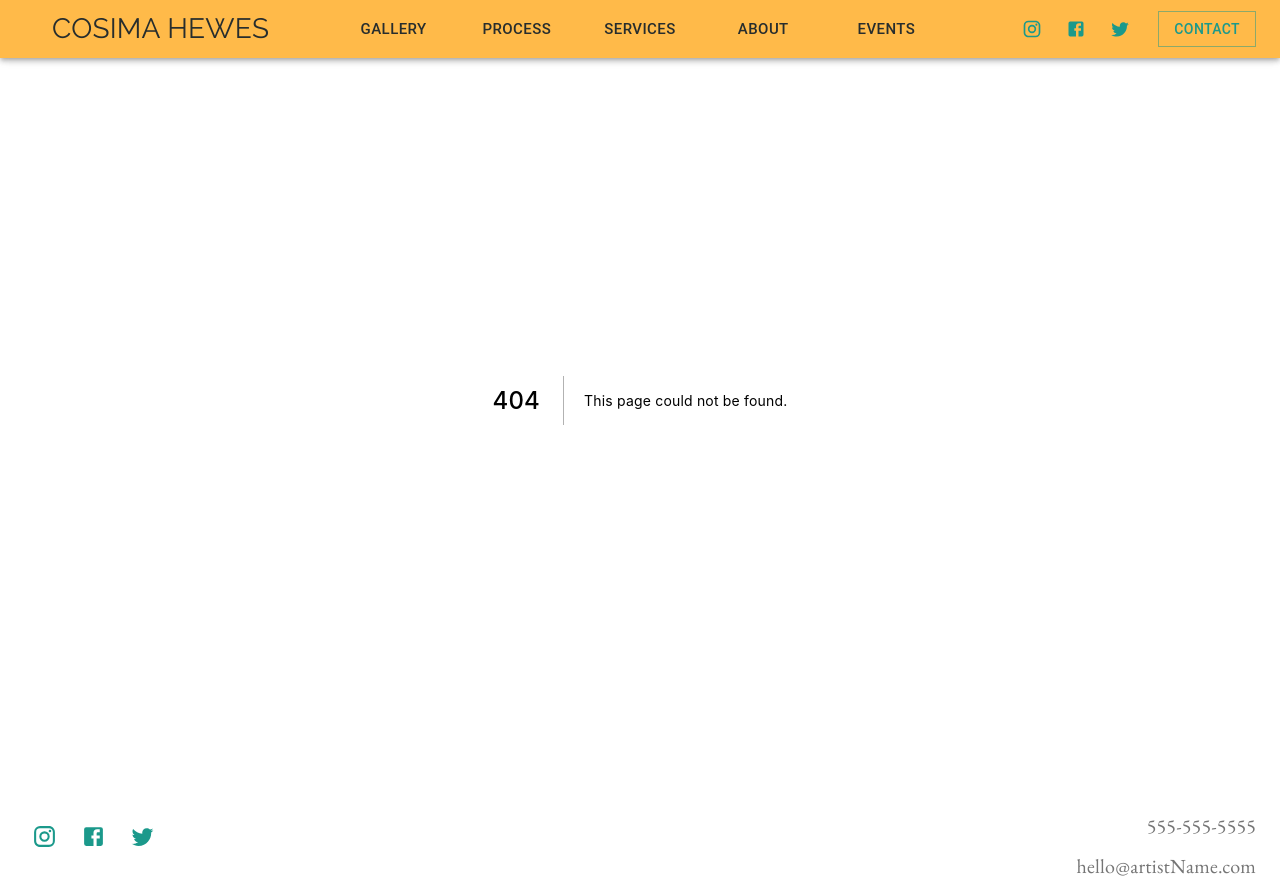
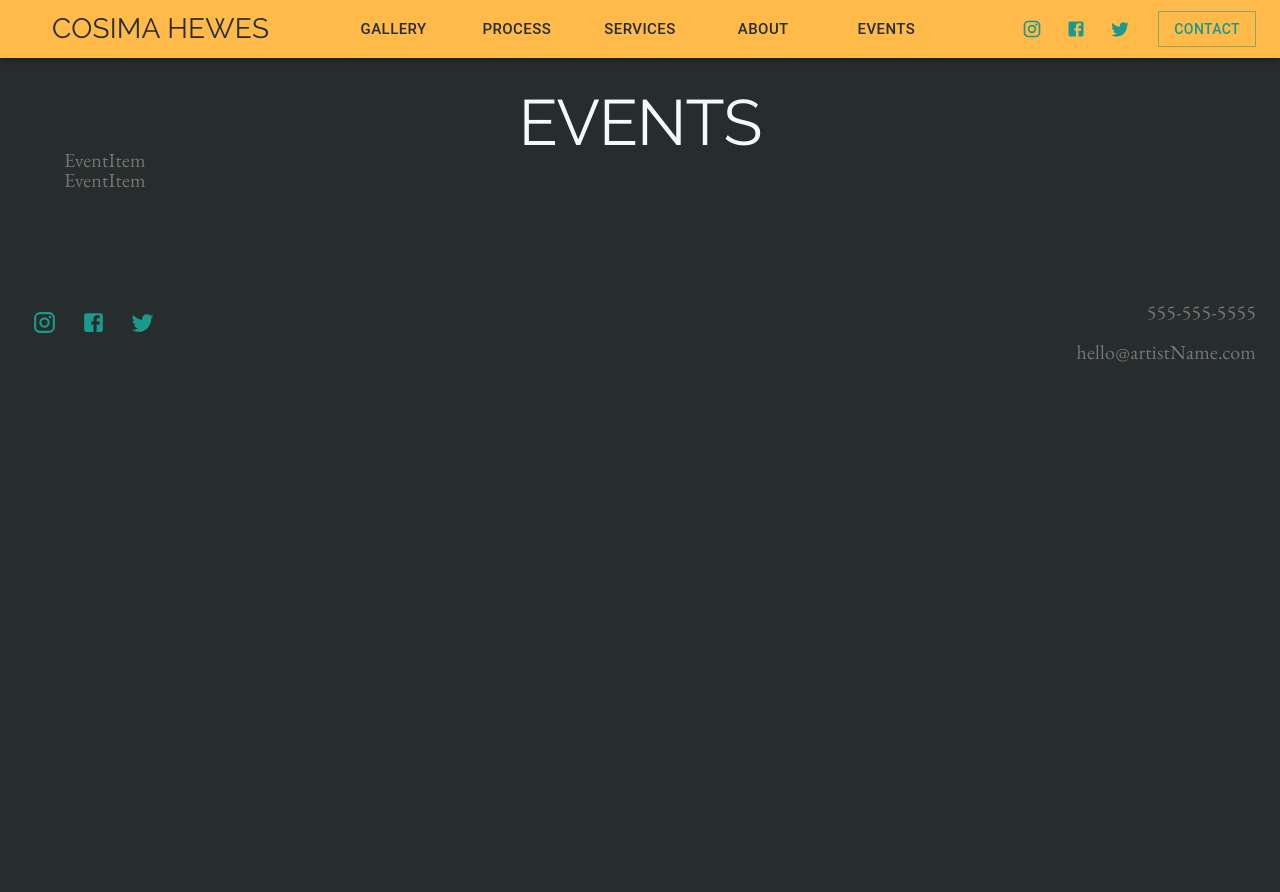
Before and after one commit to DaedalusFiction/artist-template5, a Next.js app: page /events in a window 1280 px wide. Before the commit this address had no page. After the commit the page ends 800 px from the top, so only its background shows below. Built offline with nearby package versions, Linux system fonts and the light colour scheme.

Commit message:
added events page

```diff
--- /dev/null
+++ b/components/Events/EventItem.js
@@ -0,0 +1,7 @@
+import React from "react";
+
+const EventItem = () => {
+    return <div>EventItem</div>;
+};
+
+export default EventItem;
--- /dev/null
+++ b/pages/events/index.js
@@ -0,0 +1,40 @@
+import { Container } from "@mui/system";
+import React from "react";
+import EventItem from "../../components/Events/EventItem";
+import PageLayout from "../../components/layout/PageLayout";
+
+const events = [
+    {
+        name: "First Show",
+        image: { url: "/images/placeholder.webp", alt: "alt placeholder text" },
+        type: "show",
+        venue: "downtown gallery",
+        time: Date.now(),
+        description:
+            "This is the event description. It's going to be a great time, y'all should come out. BYOB.",
+    },
+    {
+        name: "First Show",
+        image: { url: "/images/placeholder.webp", alt: "alt placeholder text" },
+        type: "show",
+        venue: "downtown gallery",
+        time: Date.now(),
+        timeUploaded: Date.now(),
+        description:
+            "This is the event description. It's going to be a great time, y'all should come out. BYOB.",
+    },
+];
+
+const index = () => {
+    return (
+        <PageLayout name="EVENTS">
+            <Container maxWidth="lg">
+                {events.map((event, index) => {
+                    return <EventItem key={index} event={event} />;
+                })}
+            </Container>
+        </PageLayout>
+    );
+};
+
+export default index;
```
Also changed, not shown: pages/events/[id].js (added, +7 -0 lines).
